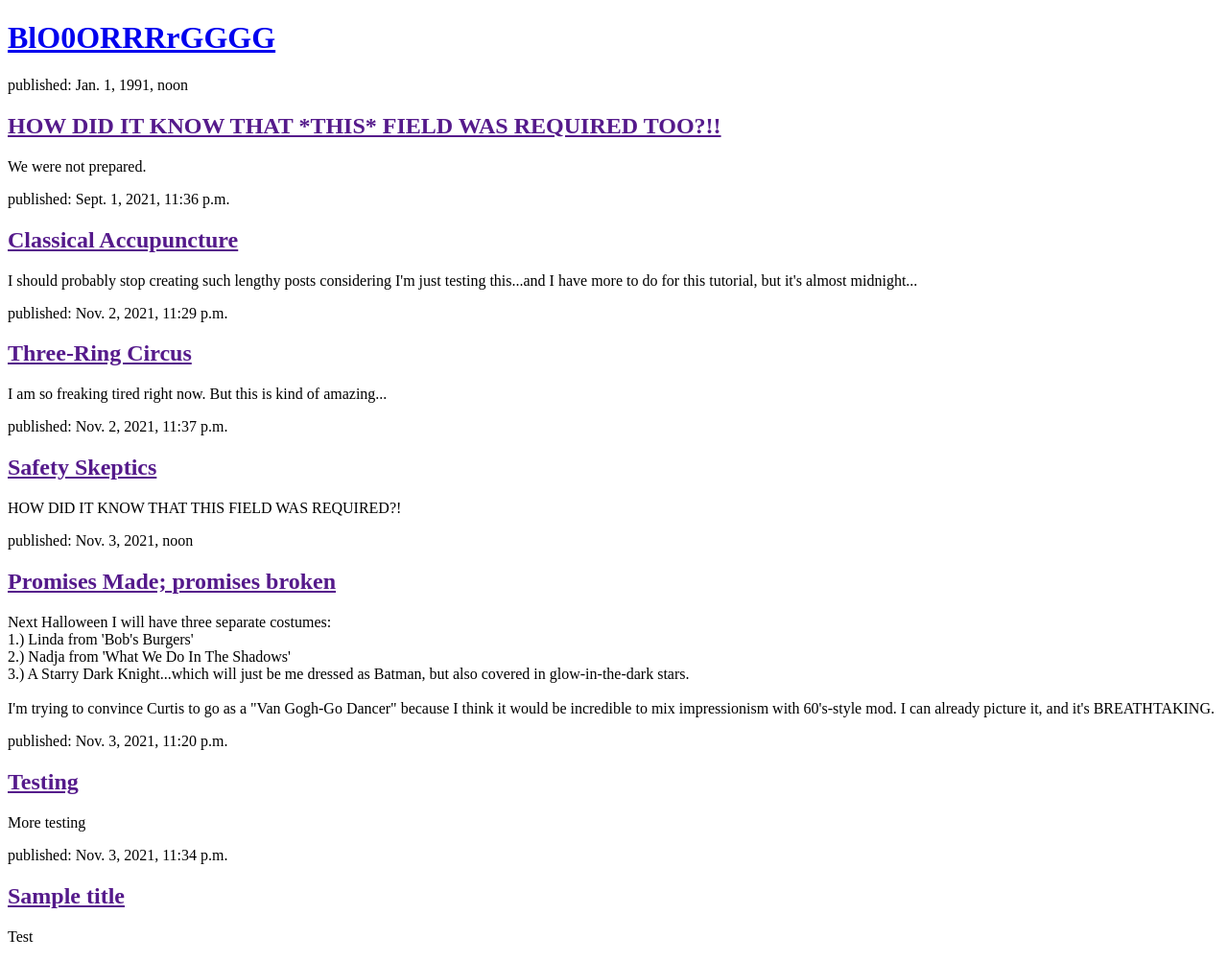
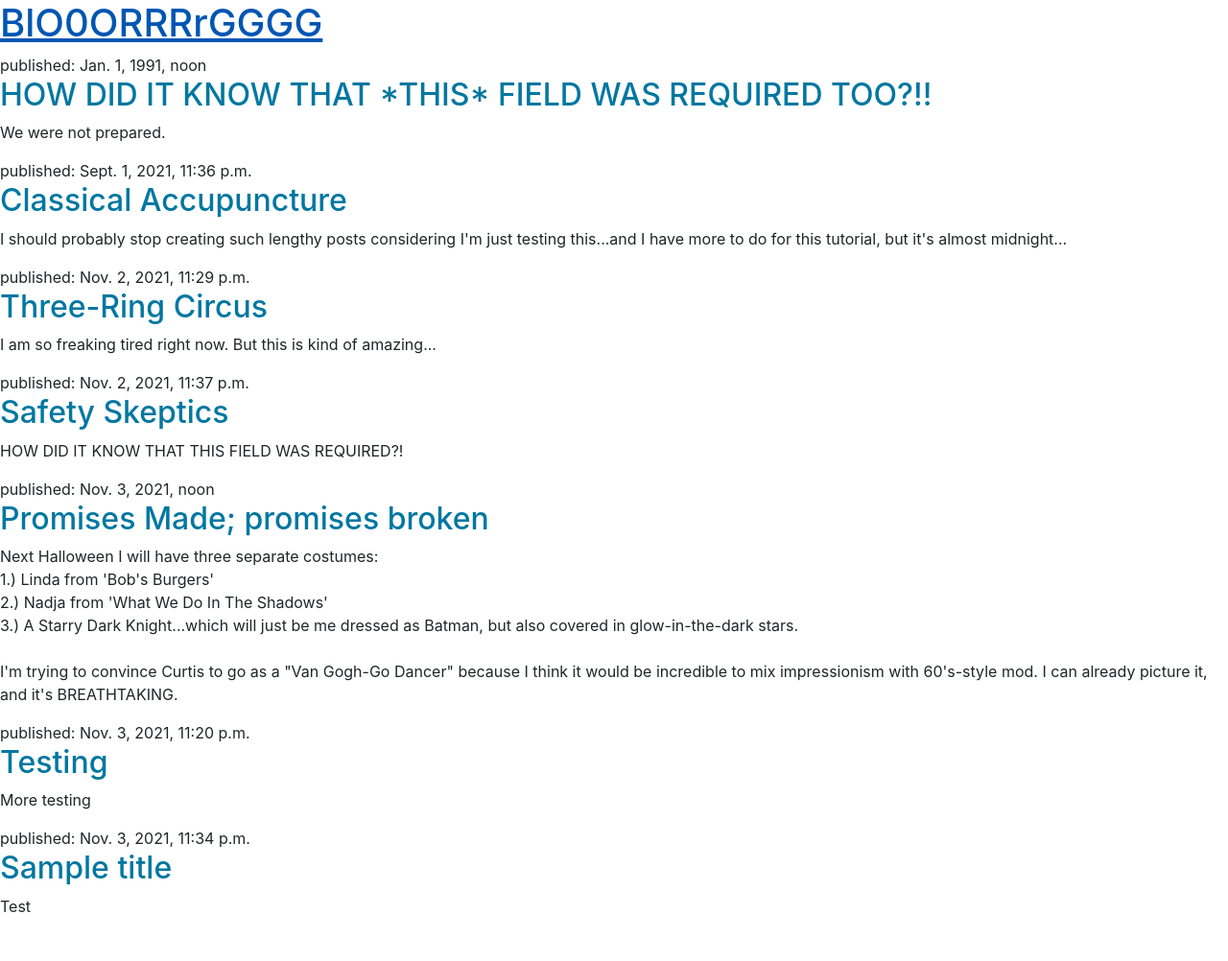
Before and after one commit to Momentum-Team-10/django-girls-tutorial-janelle-bouchard, a Django app: page / in a window 1280 px wide. Shown: the whole page at 96% size. After the commit the page ends 951 px from the top, so only its background shows below. Run offline with Django 3.2, Linux system fonts and the light colour scheme; data comes from the database, SQL or seed files in the repository.

Commit message:
added static file and blog.css

```diff
--- /dev/null
+++ b/blog/static/css/blog.css
@@ -0,0 +1,3 @@
+h1 a, h2 a {
+    color: #0077a1;
+}
--- a/blog/templates/blog/post_list.html
+++ b/blog/templates/blog/post_list.html
@@ -1,9 +1,12 @@
+{% load static %}
 <!DOCTYPE html>
 <html lang="en">
 <head>
     <meta charset="UTF-8">
     <meta http-equiv="X-UA-Compatible" content="IE=edge">
     <meta name="viewport" content="width=<device-width>, initial-scale=1.0">
+    <link rel="stylesheet" href="https://cdn.jsdelivr.net/npm/bootstrap@4.5.3/dist/css/bootstrap.min.css" integrity="sha384-TX8t27EcRE3e/ihU7zmQxVncDAy5uIKz4rEkgIXeMed4M0jlfIDPvg6uqKI2xXr2" crossorigin="anonymous">
+    <link rel="stylesheet" href="{% static 'css/blog.css' %}">
     <title>JBLOG</title>
 </head>
 <body>
```
